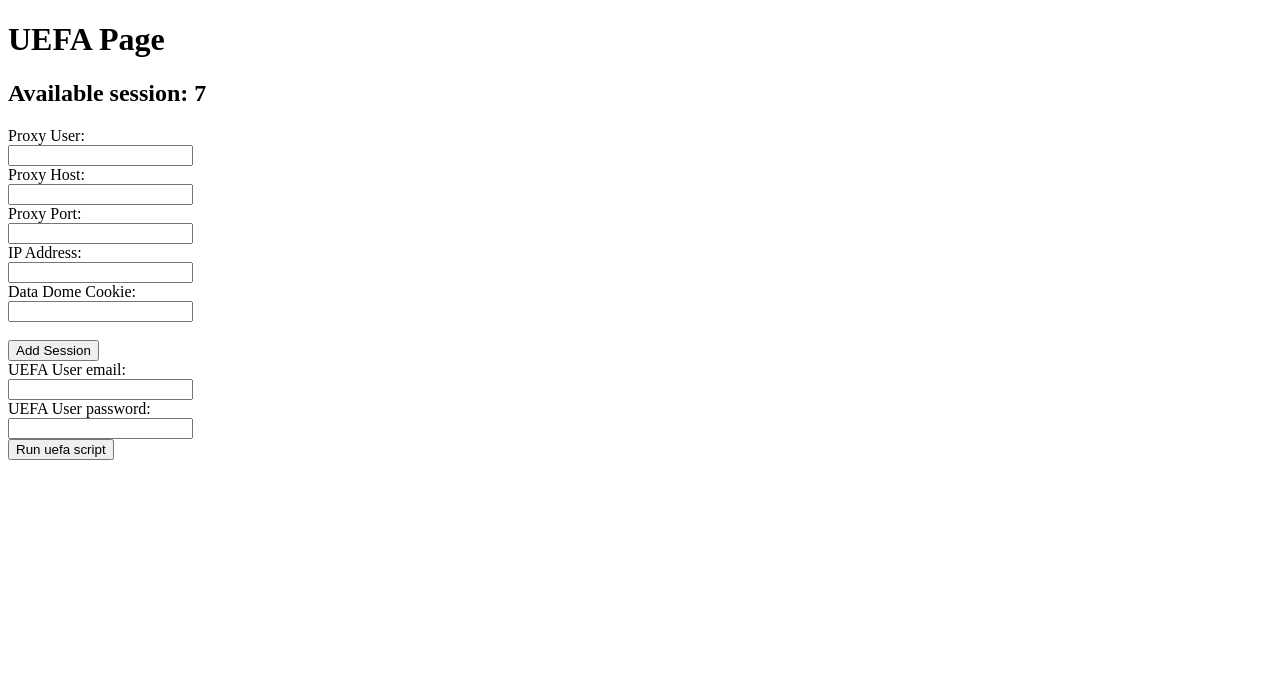
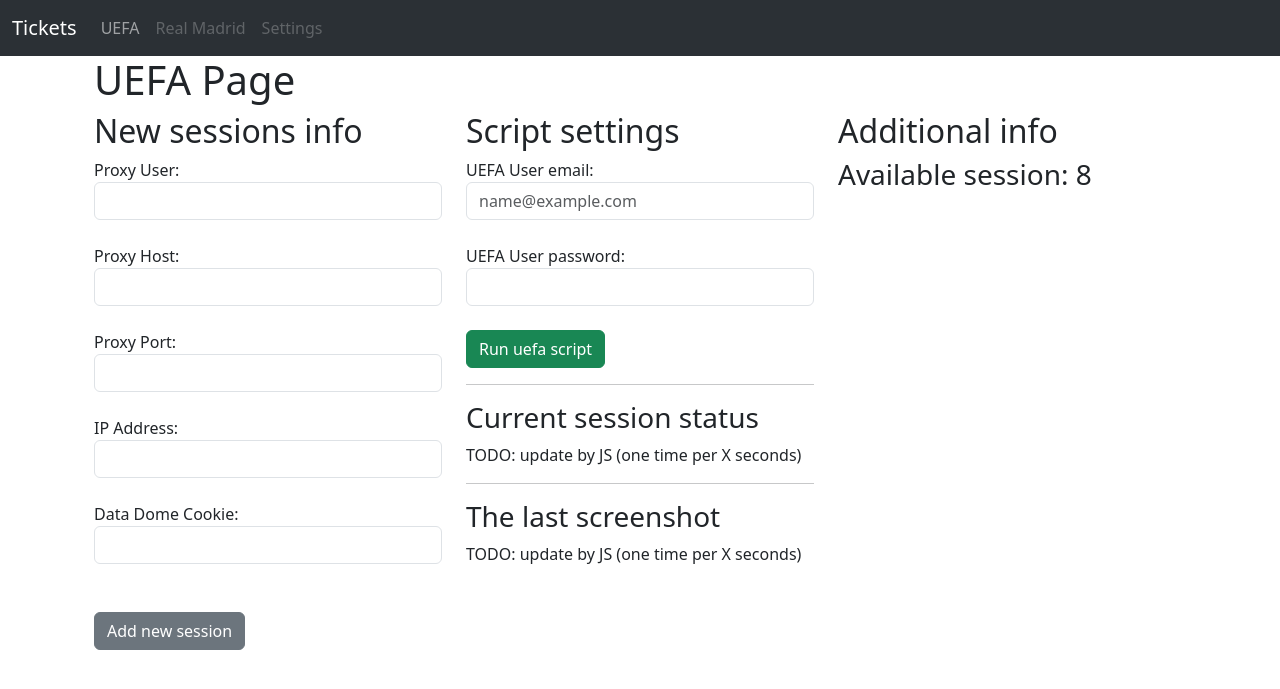
Before and after one commit to AtamanAA/personal_assistant, a FastAPI app: page /uefa in a window 1280 px wide. Shown: the top 689 px of the page. Run offline with FastAPI, Linux system fonts and the light colour scheme.

Commit message:
Update uefa template

```diff
--- a/services/uefa/uefa_sessions.json
+++ b/services/uefa/uefa_sessions.json
@@ -130,5 +130,17 @@
         "id": "fb875ab9-b971-4e8a-b8bc-191a398c1906",
         "created_at": "2024-06-05 14:02:52.085728",
         "expire_at": "2024-06-05 14:32:52.085728"
+    },
+    {
+        "proxy": {
+            "user": "gfhte",
+            "host": "fgejhej",
+            "port": "fgjejtj"
+        },
+        "ip": "fgjhteyj",
+        "data_dome_cookie": "tejrhtyj",
+        "id": "84b31059-96ea-4647-be64-3a20881e1812",
+        "created_at": "2024-06-05 15:47:35.854623",
+        "expire_at": "2024-06-05 16:17:35.854623"
     }
 ]
--- /dev/null
+++ b/templates/base.html
@@ -0,0 +1,40 @@
+<!DOCTYPE html>
+<html lang="en">
+<head>
+    <meta charset="UTF-8">
+    <title>{% block title %}UEFA{% endblock %}</title>
+    <link href="https://cdn.jsdelivr.net/npm/bootstrap@5.3.3/dist/css/bootstrap.min.css" rel="stylesheet" integrity="sha384-QWTKZyjpPEjISv5WaRU9OFeRpok6YctnYmDr5pNlyT2bRjXh0JMhjY6hW+ALEwIH" crossorigin="anonymous">
+    {% block head %}{% endblock %}
+</head>
+<body>
+
+    <nav class="navbar navbar-expand-lg bg-body-tertiary" data-bs-theme="dark">
+      <div class="container-fluid">
+        <a class="navbar-brand" href="{{ url_for('get_index') }}">Tickets</a>
+        <button class="navbar-toggler" type="button" data-bs-toggle="collapse" data-bs-target="#navbarSupportedContent" aria-controls="navbarSupportedContent" aria-expanded="false" aria-label="Toggle navigation">
+          <span class="navbar-toggler-icon"></span>
+        </button>
+        <div class="collapse navbar-collapse" id="navbarSupportedContent">
+          <ul class="navbar-nav me-auto mb-2 mb-lg-0">
+            <li class="nav-item">
+              <a class="nav-link" href="{{ url_for('get_uefa') }}">UEFA</a>
+            </li>
+            <li class="nav-item">
+              <a class="nav-link disabled" aria-disabled="true">Real Madrid</a>
+            </li>
+            <li class="nav-item">
+              <a class="nav-link disabled" aria-disabled="true">Settings</a>
+            </li>
+          </ul>
+        </div>
+      </div>
+    </nav>
+
+    <div class="container">
+        {% block content %}{% endblock %}
+    </div>
+
+    <script src="https://cdn.jsdelivr.net/npm/bootstrap@5.3.3/dist/js/bootstrap.bundle.min.js" integrity="sha384-YvpcrYf0tY3lHB60NNkmXc5s9fDVZLESaAA55NDzOxhy9GkcIdslK1eN7N6jIeHz" crossorigin="anonymous"></script>
+    {% block scripts %}{% endblock %}
+</body>
+</html>
--- a/templates/uefa.html
+++ b/templates/uefa.html
@@ -1,33 +1,55 @@
-<!DOCTYPE html>
-<html lang="en">
-<head>
-    <meta charset="UTF-8">
-    <title>UEFA</title>
-</head>
-<body>
-    <h1>UEFA Page</h1>
-    <h2>Available session: {{ available_session }}</h2>
-    <form action="{{ url_for('add_session_form') }}" method="post">
-        <label for="proxy_user">Proxy User:</label><br>
-        <input type="text" id="proxy_user" name="proxy_user"><br>
-        <label for="proxy_host">Proxy Host:</label><br>
-        <input type="text" id="proxy_host" name="proxy_host"><br>
-        <label for="proxy_port">Proxy Port:</label><br>
-        <input type="text" id="proxy_port" name="proxy_port"><br>
-        <label for="ip">IP Address:</label><br>
-        <input type="text" id="ip" name="ip"><br>
-        <label for="data_dome_cookie">Data Dome Cookie:</label><br>
-        <input type="text" id="data_dome_cookie" name="data_dome_cookie"><br><br>
-        <input type="submit" value="Add Session">
-    </form>
+{% extends "base.html" %}
 
-    <form action="{{ url_for('run_uefa_script_form') }}" method="post">
-        <label for="email">UEFA User email:</label><br>
-        <input type="email" id="uefa_user_email" name="email"><br>
-        <label for="password">UEFA User password:</label><br>
-        <input type="password" id="uefa_user_password" name="password"><br>
+{% block title %}UEFA{% endblock %}
 
-        <input type="submit" value="Run uefa script">
-    </form>
-</body>
-</html>
+{% block content %}
+
+    <div class="container">
+        <h1>UEFA Page</h1>
+      <div class="row">
+        <div class="col-md-4">
+            <h2>New sessions info</h2>
+
+            <form action="{{ url_for('add_session_form') }}" method="post">
+                <label for="proxy_user" class="form-label mb-0">Proxy User:</label><br>
+                <input type="text" id="proxy_user" name="proxy_user" class="form-control"><br>
+                <label for="proxy_host" class="form-label mb-0">Proxy Host:</label><br>
+                <input type="text" id="proxy_host" name="proxy_host" class="form-control"><br>
+                <label for="proxy_port" class="form-label mb-0">Proxy Port:</label><br>
+                <input type="text" id="proxy_port" name="proxy_port" class="form-control"><br>
+                <label for="ip" class="form-label mb-0">IP Address:</label><br>
+                <input type="text" id="ip" name="ip" class="form-control"><br>
+                <label for="data_dome_cookie" class="form-label mb-0">Data Dome Cookie:</label><br>
+                <input type="text" id="data_dome_cookie" name="data_dome_cookie" class="form-control"><br><br>
+                <input type="submit" class="btn btn-secondary" value="Add new session">
+            </form>
+        </div>
+        <div class="col-md-4">
+            <h2>Script settings</h2>
+            <form action="{{ url_for('run_uefa_script_form') }}" method="post">
+                <label for="email" class="form-labe mb-0l">UEFA User email:</label><br>
+                <input type="email" id="uefa_user_email" name="email" class="form-control" placeholder="name@example.com"><br>
+                <label for="password" class="form-label mb-0">UEFA User password:</label><br>
+                <input type="password" id="uefa_user_password" name="password" class="form-control"><br>
+                <input type="submit" class="btn btn-success" value="Run uefa script">
+                <hr>
+                <div>
+                    <h3>Current session status</h3>
+                    <p>TODO: update by JS (one time per X seconds)</p>
+                </div>
+                <hr>
+                <div>
+                    <h3>The last screenshot</h3>
+                    <p>TODO: update by JS (one time per X seconds)</p>
+                </div>
+
+            </form>
+        </div>
+        <div class="col-md-4">
+            <h2>Additional info</h2>
+            <h3>Available session: {{ available_session }}</h3>
+
+        </div>
+      </div>
+    </div>
+{% endblock %}
```
Also changed, not shown: templates/index.html (+18 -11 lines).
